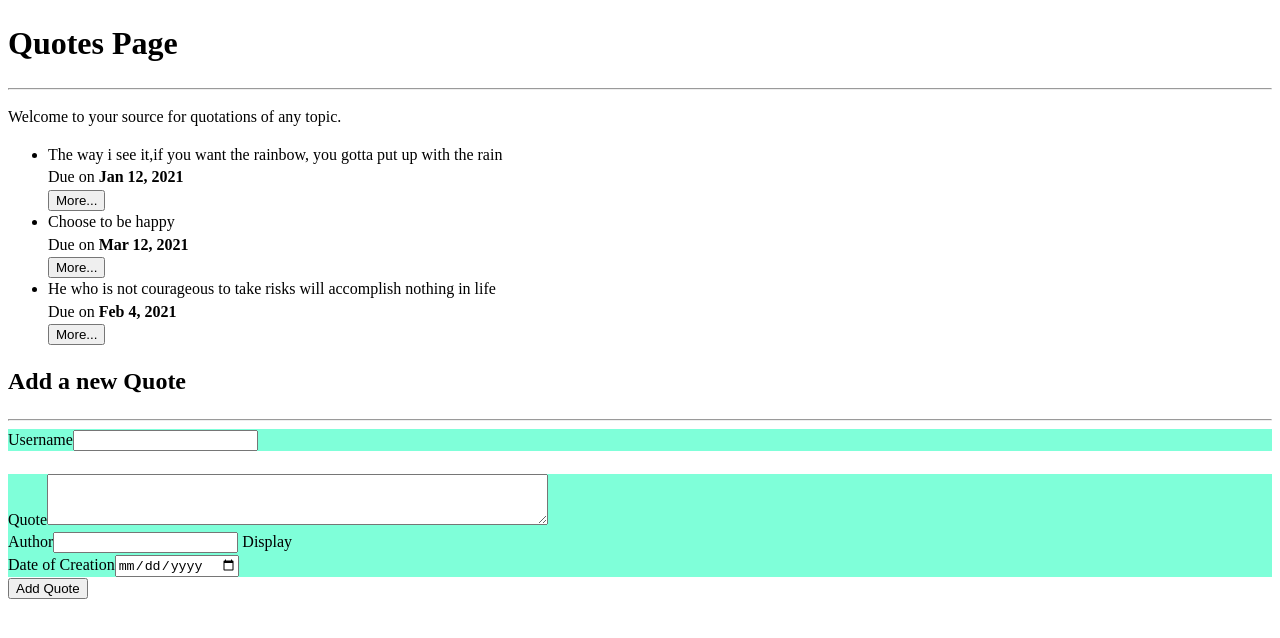
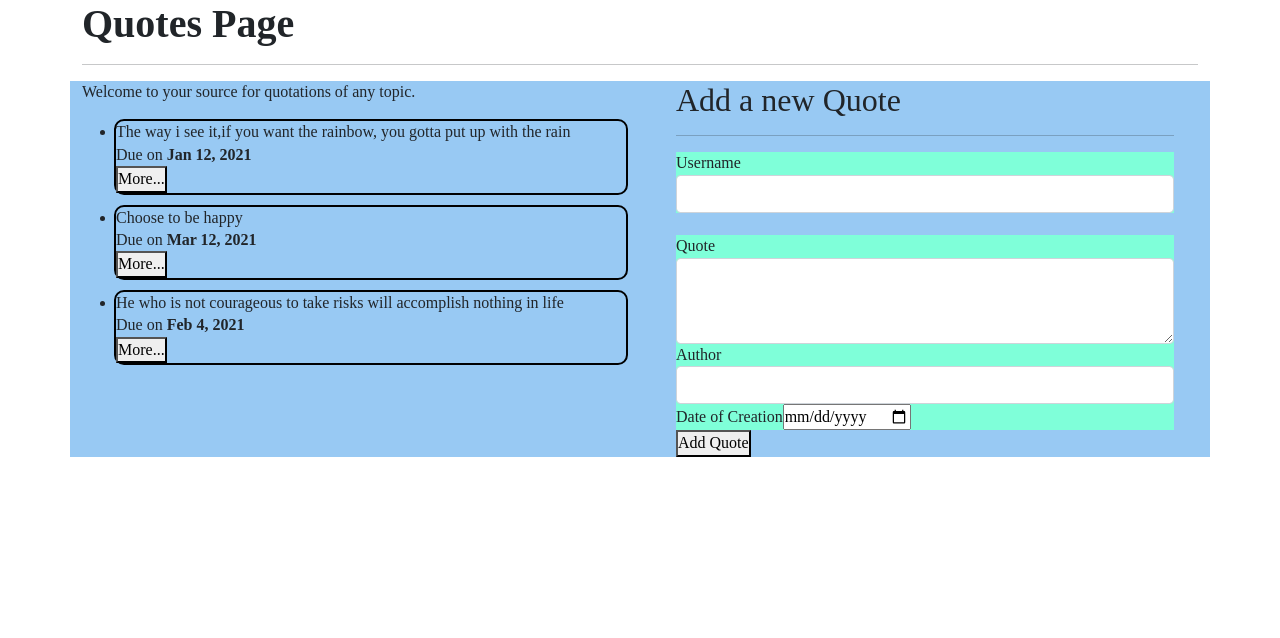
Before and after one commit to judyrop/angular-Qoutes-ip, an Angular app: page / in a window 1280 px wide. Shown: the top 638 px of the page. Built offline with nearby package versions, Linux system fonts and the light colour scheme.

Commit message:
made the changes to the app

```diff
--- a/src/app/quote-form/quote-form.component.html
+++ b/src/app/quote-form/quote-form.component.html
@@ -21,7 +21,7 @@
 <div class="form-fill">
     <label for="author">Author</label>
     <input type="text" class="form-control" id="author" [(ngModel)]="newQuote.author" name="author" #author='ngModel' required>
-    Display {{newQuote.name}}<br>
+
     <div [hidden]="author.valid || author.pristine" class="alert alert-danger">
         <p>Author is required</p>
     </div>
--- a/src/app/quote-particular/quote-particular.component.html
+++ b/src/app/quote-particular/quote-particular.component.html
@@ -1,9 +1,13 @@
+
+<div class="fill">
         <p><i>Author</i>:{{quote.author}}<br>
             <i>Username</i> : {{quote.username}}<br>
            <i> Date of Creation</i> :{{quote.completeDate|date}}<br>
           This quote was created {{quote.completeDate|dateCount}} days.
           </p>
-<button class="btn btn-success like"> <i class="fa fa-thumbs-up"></i></button>
-<button class="btn btn-danger dislike"> <i class="fa fa-thumbs-down"></i> </button>
+          <button (click)='likes()' style="font-size:14px" class="btn btn-success"> <i class="fa fa-thumbs-up"></i></button>
+          <button (click)="dislike()" style="font-size:14px" class="btn btn-danger dislike"> <i class="fa fa-thumbs-down"></i></button>
+          <p>This quote  have {{votes}} votes</p>
           <link rel="stylesheet" href="https://cdnjs.cloudflare.com/ajax/libs/font-awesome/4.7.0/css/font-awesome.min.css">
           <button (click) ='quoteDelete(true)' class="btn btn-outline-danger">Delete Quote</button>
+</div>
--- a/src/app/quote/quote.component.css
+++ b/src/app/quote/quote.component.css
@@ -0,0 +1,8 @@
+.border-1{
+    background-color: rgb(152, 201, 243);
+}
+.loop{
+    border: 2px solid black;
+    border-radius: 10px;
+    margin-bottom: 10px;
+}
--- a/src/app/quote/quote.component.html
+++ b/src/app/quote/quote.component.html
@@ -1,11 +1,11 @@
 <div class="container">
  <h1><b>Quotes Page</b></h1>
  <hr>
- <div class="row">
+ <div class="row border-1">
      <div class="col-md-6">
           <p>Welcome to your source for quotations of any topic.</p>
     <ul>
-        <div *ngFor='let quote of quotes;let i =index'>
+        <div class="loop"  *ngFor='let quote of quotes;let i =index'>
       <li appStrikethrough>{{quote.name}}<br> Due on <b>{{quote.completeDate|date}}</b></li>
       <button (click)='quoteDetails(i)'>More...</button>
       <!-- <button title="upVotes" ng-click="changeVote(vote,'up'"class="fa fa-arrow-circle-up fa-2x" ng-class="{true:'up', false:''}[vote=='up'] ">Like</button>
--- a/src/index.html
+++ b/src/index.html
@@ -4,6 +4,7 @@
   <meta charset="utf-8">
   <title>Quotes</title>
   <base href="/">
+  <link href="https://cdn.jsdelivr.net/npm/bootstrap@5.1.0/dist/css/bootstrap.min.css" rel="stylesheet" integrity="sha384-KyZXEAg3QhqLMpG8r+8fhAXLRk2vvoC2f3B09zVXn8CA5QIVfZOJ3BCsw2P0p/We" crossorigin="anonymous">
   <meta name="viewport" content="width=device-width, initial-scale=1">
   <link rel="icon" type="image/x-icon" href="favicon.ico">
 </head>
--- a/src/styles.css
+++ b/src/styles.css
@@ -1,9 +1,12 @@
 /* You can add global styles to this file, and also import other style files */
 @import "~bootstrap/dist/css/bootstrap.css"
+.submit{
+    color:black;
+}
 * {
+    box-sizing: border-box;
     margin: 0;
     padding: 0;
-
 }
 body{
     font-family: 'Times New Roman', Times, serif;
```
Lines whose indentation alone changed are shown as unchanged.
